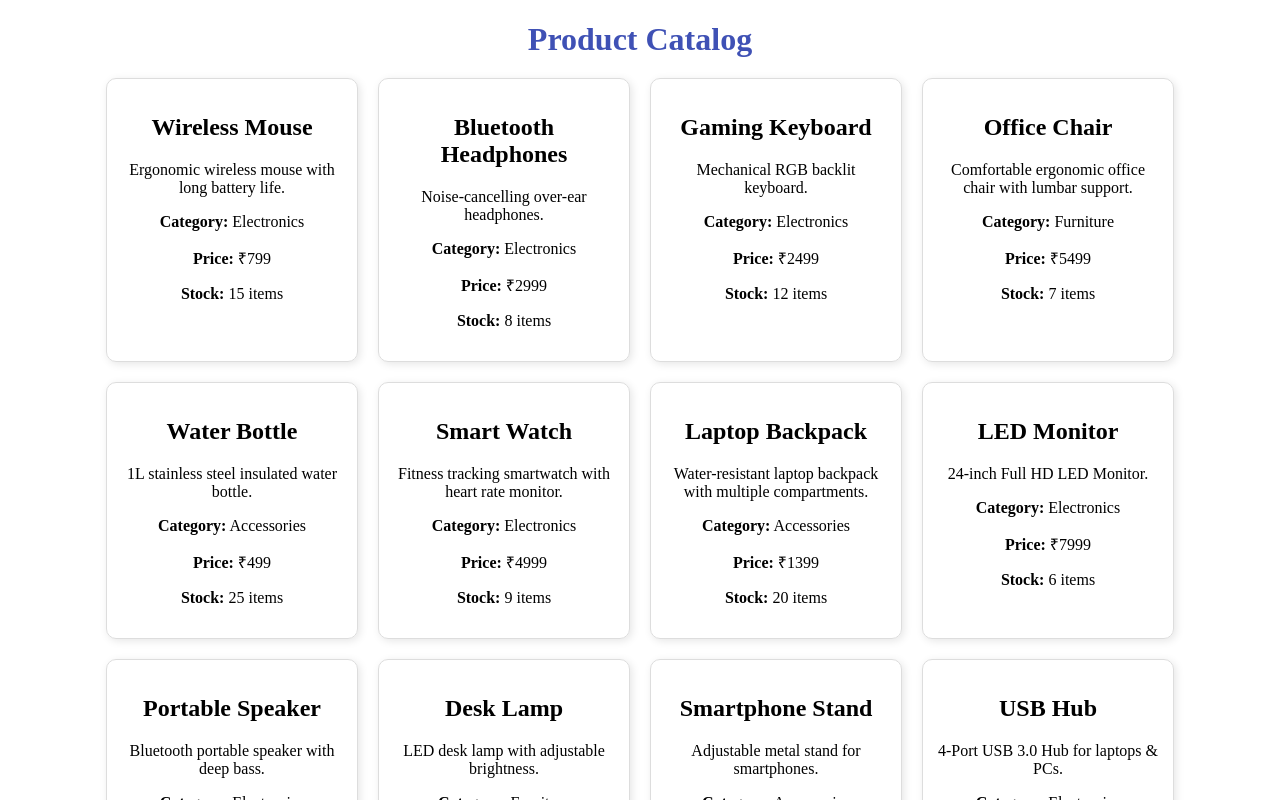
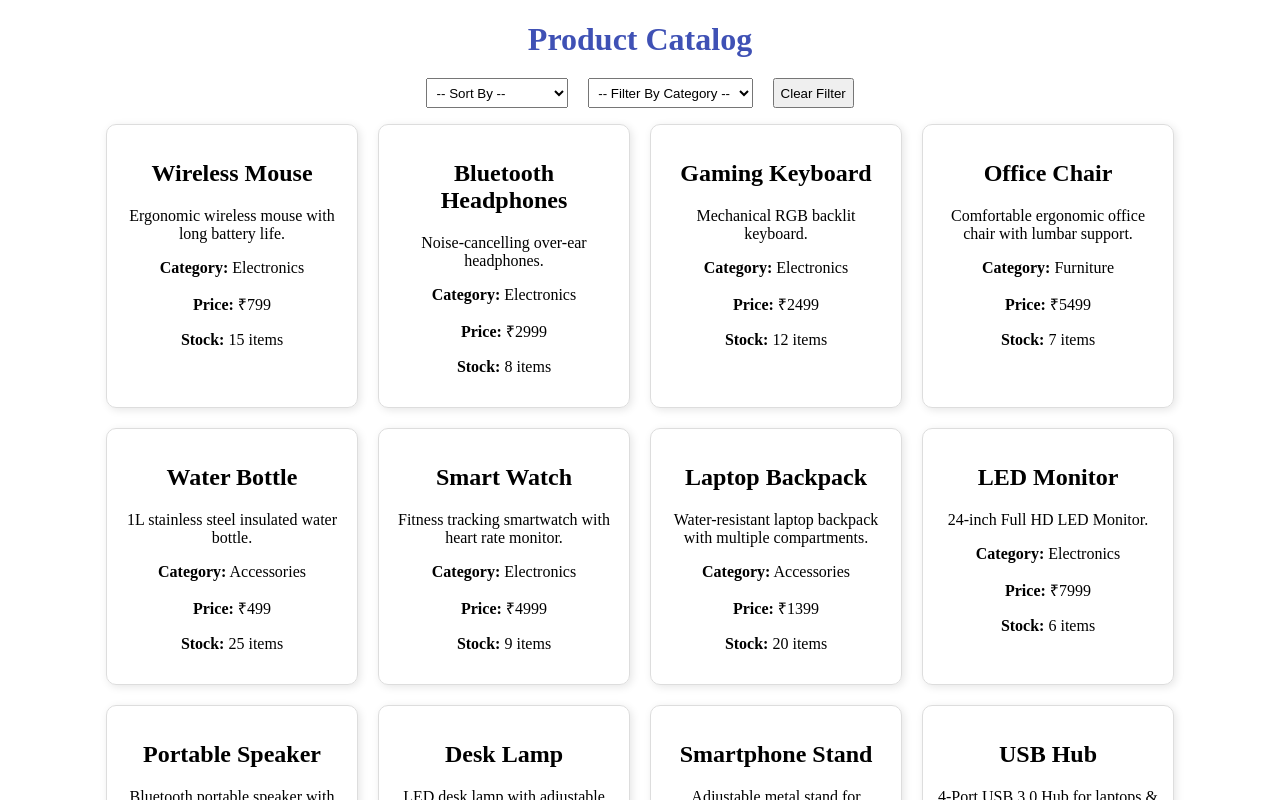
Before and after one commit to Padmakumar18/-Product-Catalog-App, an Angular app in the folder myapp/: page / in a window 1280 px wide. Shown: the top 800 px of the page. Built offline with nearby package versions, Linux system fonts and the light colour scheme.

Commit message:
Need to add pipes

```diff
--- a/myapp/src/app/app.component.css
+++ b/myapp/src/app/app.component.css
@@ -4,7 +4,7 @@
     margin-bottom: 20px;
   }
 
-  .product-container {
+  .product-container,.buttons {
     display: flex;
     flex-wrap: wrap;
     justify-content: center;
@@ -29,3 +29,11 @@
     width: 100%;
     border-radius: 5px;
   }
+
+  .buttons {
+    margin-bottom: 1em;
+  }
+
+  select {
+    padding: 0.4em;
+  }
--- a/myapp/src/app/app.component.html
+++ b/myapp/src/app/app.component.html
@@ -1,7 +1,26 @@
 <h1 class="title">Product Catalog</h1>
 
+<div class="buttons">
+  <select [(ngModel)]="selectedOption" (change)="sortProducts()">
+    <option value="">-- Sort By --</option>
+    <option value="lowToHigh">Price: Low to High</option>
+    <option value="highToLow">Price: High to Low</option>
+    <option value="nameAZ">Name: A - Z</option>
+    <option value="nameZA">Name: Z - A</option>
+  </select>
+
+  <select [(ngModel)]="selectedCategory" (change)="filterProducts()">
+    <option value="">-- Filter By Category --</option>
+    <option *ngFor="let category of categories" [value]="category">{{category}}</option>
+  </select>
+
+  <!-- <button (click)="filterProducts()">Filter</button> -->
+
+  <button (click)="clearFilter()">Clear Filter</button>
+</div>
+
 <div class="product-container">
-  <div class="product-card" *ngFor="let product of Products">
+  <div class="product-card" *ngFor="let product of filteredProducts">
     <!-- <img [src]="product.image" alt="{{product.name}}"> -->
     <h2>{{product.name}}</h2>
     <p>{{product.description}}</p>
--- a/myapp/src/app/app.component.ts
+++ b/myapp/src/app/app.component.ts
@@ -197,4 +197,39 @@ export class AppComponent {
   ngOnInit() {
     console.log(this.Products);
   }
+
+  selectedOption: string = '';
+  selectedCategory: string = '';
+  filteredProducts = [...this.Products];
+
+  categories: string[] = [...new Set(this.Products.map(p => p.category))];
+
+  sortProducts() {
+    if(this.selectedOption === 'lowToHigh') {
+      this.Products.sort((a, b) => a.price - b.price);
+    }
+    else if(this.selectedOption === 'highToLow') {
+      this.Products.sort((a, b) => b.price - a.price);
+    }
+    else if(this.selectedOption === 'nameAZ') {
+      this.Products.sort((a, b) => a.name.localeCompare(b.name));
+    }
+    else if(this.selectedOption === 'nameZA') {
+      this.Products.sort((a, b) => b.name.localeCompare(a.name));
+    }
+  }
+
+  filterProducts() {
+    if(this.selectedCategory) {
+      this.filteredProducts = this.Products.filter(p => p.category === this.selectedCategory);
+    } else {
+      this.filteredProducts = [...this.Products];
+    }
+  }
+
+  clearFilter() {
+    this.selectedCategory = '';
+    this.selectedOption = '';
+    this.filteredProducts = [...this.Products];
+  }
 }
```
